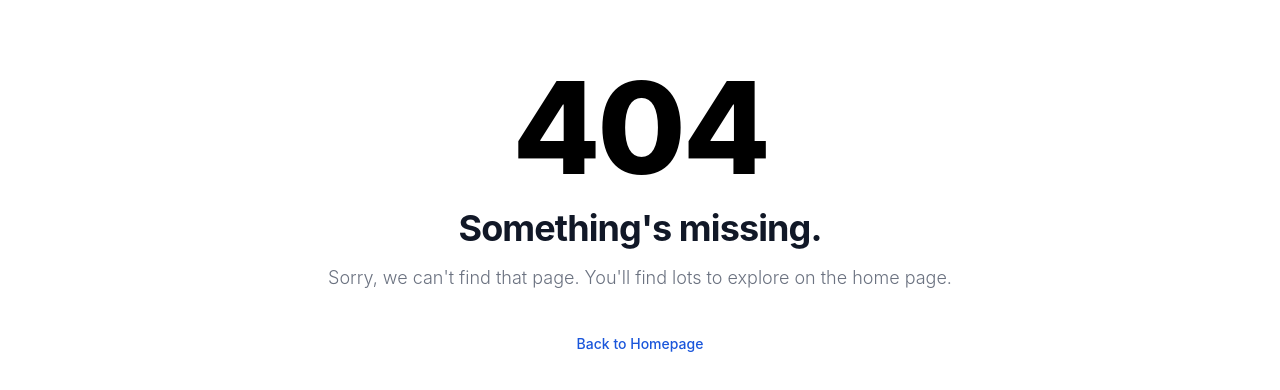
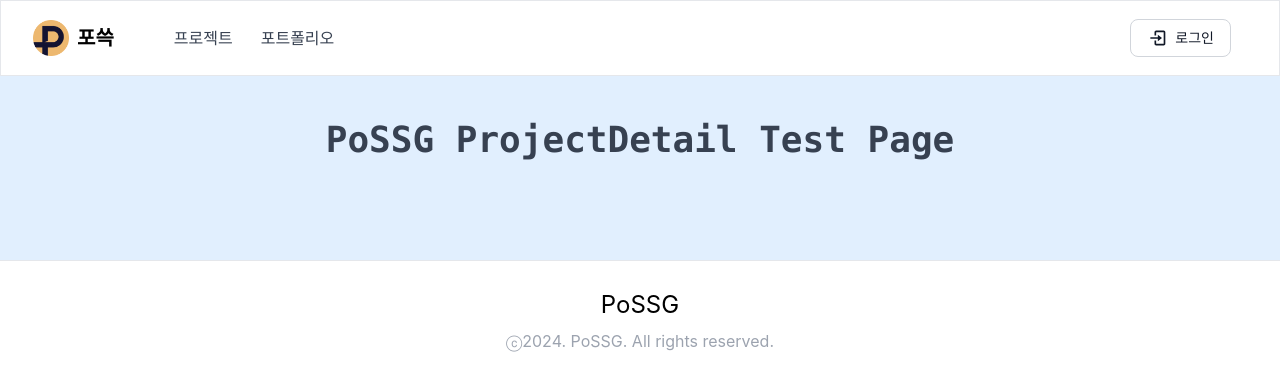
Before and after one commit to SpartaPoSSG/PoSSG, a React (Create React App) app in the folder frontend/: page /project-detail in a window 1280 px wide. Before the commit this address had no page. Shown: the top 390 px of the page. Built offline with nearby package versions, Linux system fonts and the light colour scheme.

Commit message:
Feat: 프로젝트 디테일 생성

```diff
--- /dev/null
+++ b/frontend/src/pages/ProjectDetail.tsx
@@ -0,0 +1,22 @@
+import Footer from '../components/Footer';
+
+const ProjectDetail = () => {
+    return (
+      <>
+      <div className='comp_content bg-g flex w-screen justify-center self-stretch bg-blue-100 text-gray-700'>
+        <div className='flex flex-1 flex-col md:flex-row box-border max-w-screen-xl items-center justify-start px-5 md:px-20 xl:px-10 pt-20 pb-20'>
+            <div className='flex-1 flex-grow-4 self-start max-w-none prose-lg mx-4 text-gray-700'>
+                <div className='comp_summary  text-center mx-auto md:w-[80%]'>
+                    <div>
+                        <h2 className='text-4xl font-semibold font-mono pt-10 pb-5'>PoSSG ProjectDetail Test Page</h2>
+                    </div>
+                </div>
+            </div>
+        </div>
+      </div>
+      <Footer />
+      </>
+    );
+  };
+
+export default ProjectDetail;
--- a/frontend/src/router.tsx
+++ b/frontend/src/router.tsx
@@ -5,6 +5,7 @@ import Portfolio from "./pages/Portfolio";
 import NotFound from "./components/NotFound";
 import Login from "./pages/Login";
 import Register from "./pages/Register";
+import ProjectDetail from "./pages/ProjectDetail";
 
 const router = createBrowserRouter([
     {
@@ -28,6 +29,10 @@ const router = createBrowserRouter([
           path: "register",
           element: <Register />,
         },
+        {
+          path: "project-detail",
+          element: <ProjectDetail />,
+        },
       ],
     },
   ]);
```
